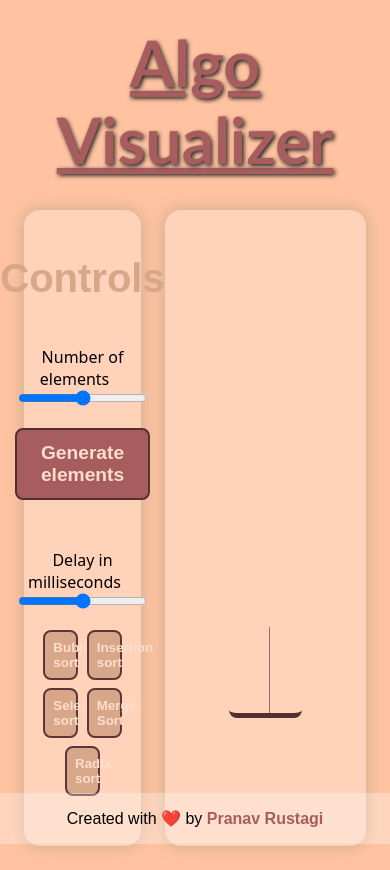
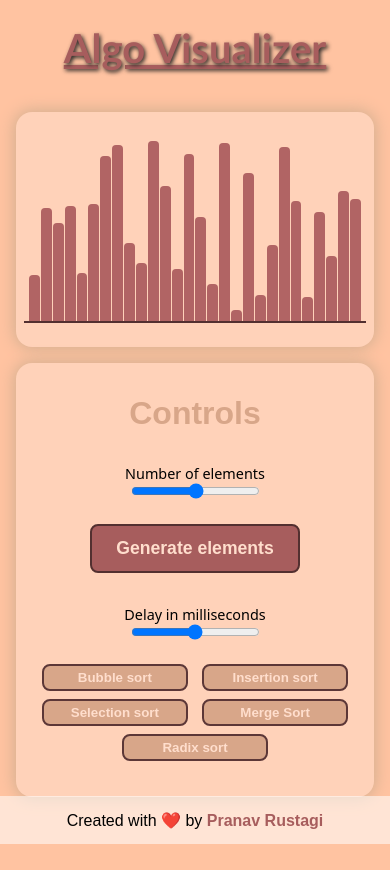
Before and after one commit to Pranav-Rustagi/algo-visualizer, a plain HTML site: page index.html in a window 390 px wide. After the commit the page ends 844 px from the top, so only its background shows below. Drawn offline with Linux system fonts and the light colour scheme.

Commit message:
dynamic delay, responsive

```diff
--- a/index.html
+++ b/index.html
@@ -24,15 +24,15 @@
             <div class="controls-header">
                 Controls
             </div>
-            <br />
+            <!-- <br /> -->
             <div>
                 <label for="count">Number of elements</label>
-                <input id="count" type="range" name="count" min="10" max="100" />
+                <input id="count" type="range" name="count" min="5" max="50" />
             </div>
             <div>
                 <button class="btn-lg" id="generate-elements">Generate elements</button>
             </div>
-            <br />
+            <!-- <br /> -->
             <div>
                 <label for="delay">Delay in milliseconds</label>
                 <input type="range" name="delay" id="delay" min="0" max="500" />
@@ -47,7 +47,7 @@
         </div>
     </div>
     <div class="footer">
-        Created with ❤️ by <a href="https://github.com/Pranav-Rustagi">Pranav Rustagi</a>
+        <span>Created with ❤️ by <a href="https://github.com/Pranav-Rustagi">Pranav Rustagi</a></span>
     </div>
     <script src="script.js"></script>
 </body>
--- a/script.js
+++ b/script.js
@@ -5,7 +5,7 @@ const toggleBtns = (btns) => {
 }
 
 const generateElements = (count, boardBox) => {
-    const arr = [...new Array(100).keys()];
+    const arr = [...new Array(100).keys()].slice(5);
     const heightUnit = boardBox.clientHeight / 100;
     const computedStyle = getComputedStyle(boardBox);
     const totalWidth = boardBox.clientWidth - parseFloat(computedStyle.paddingLeft) - parseFloat(computedStyle.paddingRight);
@@ -40,12 +40,12 @@ const getNewBars = (boardBox) => {
     return bars;
 }
 
-const bubbleSort = async (boardBox, delay) => {
+const bubbleSort = async (boardBox, delayEl) => {
     const bars = getNewBars(boardBox);
     for(let i = 0; i < bars.length; i++) {
         for(let j = 0; j < bars.length - i - 1; j++) {
             bars[j].classList.add("active");
-            await sleep(delay);
+            await sleep(delayEl.value);
             if (+bars[j].dataset.value > +bars[j + 1].dataset.value) {
                 [bars[j + 1], bars[j]] = [bars[j], bars[j + 1]];
                 renderChange(boardBox, bars);
@@ -57,13 +57,13 @@ const bubbleSort = async (boardBox, delay) => {
 }
 
 
-const selectionSort = async (boardBox, delay) => {
+const selectionSort = async (boardBox, delayEl) => {
     const bars = getNewBars(boardBox);
     for(let i = 0 ; i < bars.length ; i++) {
         let minInd = i;
         for(let j = i ; j < bars.length ; j++) {
             bars[j].classList.add("active");
-            await sleep(delay);
+            await sleep(delayEl.value);
             if(+bars[j].dataset.value < +bars[minInd].dataset.value) {
                 minInd = j;
             }
@@ -75,14 +75,14 @@ const selectionSort = async (boardBox, delay) => {
     }
 }
 
-const insertionSort = async (boardBox, delay) => {
+const insertionSort = async (boardBox, delayEl) => {
     const bars = getNewBars(boardBox);
 
     for(let i = 0 ; i < bars.length ; i++) {
         bars[i].classList.add("active");
         let j = i - 1;
         while(j >= 0) {
-            await sleep(delay);
+            await sleep(delayEl.value);
             if(+bars[j].dataset.value > +bars[j + 1].dataset.value) {
                 [bars[j], bars[j + 1]] = [bars[j + 1], bars[j]];
                 renderChange(boardBox, bars);
@@ -97,7 +97,7 @@ const insertionSort = async (boardBox, delay) => {
     }
 }
 
-const mergeSort = async (boardBox, delay) => {
+const mergeSort = async (boardBox, delayEl) => {
     const bars = getNewBars(boardBox);
 
     const merge = (left, right) => {
@@ -115,7 +115,7 @@ const mergeSort = async (boardBox, delay) => {
             const mid = Math.floor((left + right) / 2);
             await mergeSortHelper(left, mid);
             await mergeSortHelper(mid + 1, right);
-            await sleep(delay);
+            await sleep(delayEl.value);
             merge(left, right);
         }
     }
@@ -123,7 +123,7 @@ const mergeSort = async (boardBox, delay) => {
     await mergeSortHelper(0, bars.length - 1);
 }
 
-const radixSort = async (boardBox, delay) => {
+const radixSort = async (boardBox, delayEl) => {
     const bars = getNewBars(boardBox);
     const max = Math.max(...bars.map(el => +el.dataset.value));
     const maxDigits = max.toString().length;
@@ -138,7 +138,7 @@ const radixSort = async (boardBox, delay) => {
             bars[j].classList.add("active");
             let k = j - 1;
             while(k >= 0) {
-                await sleep(delay);
+                await sleep(delayEl.value);
                 if(getDigit(+bars[k].dataset.value, i) > getDigit(+bars[k + 1].dataset.value, i)) {
                     [bars[k], bars[k + 1]] = [bars[k + 1], bars[k]];
                     renderChange(boardBox, bars);
@@ -171,7 +171,7 @@ window.addEventListener("load", () => {
     bubbleSortBtn.addEventListener("click", async (e) => {
         if(e.target.hasAttribute("disabled")) return;
         toggleBtns(btns);
-        await bubbleSort(boardBox, delayEl.value);
+        await bubbleSort(boardBox, delayEl);
         toggleBtns(btns);
     });
 
@@ -179,7 +179,7 @@ window.addEventListener("load", () => {
     selectionSortBtn.addEventListener("click", async (e) => {
         if(e.target.hasAttribute("disabled")) return;
         toggleBtns(btns);
-        await selectionSort(boardBox, delayEl.value);
+        await selectionSort(boardBox, delayEl);
         toggleBtns(btns);
     });
 
@@ -187,7 +187,7 @@ window.addEventListener("load", () => {
     insertionSortBtn.addEventListener("click", async (e) => {
         if(e.target.hasAttribute("disabled")) return;
         toggleBtns(btns);
-        await insertionSort(boardBox, delayEl.value);
+        await insertionSort(boardBox, delayEl);
         toggleBtns(btns);
     });
 
@@ -195,7 +195,7 @@ window.addEventListener("load", () => {
     mergeSortBtn.addEventListener("click", async (e) => {
         if(e.target.hasAttribute("disabled")) return;
         toggleBtns(btns);
-        await mergeSort(boardBox, delayEl.value);
+        await mergeSort(boardBox, delayEl);
         toggleBtns(btns);
     });
 
@@ -203,7 +203,7 @@ window.addEventListener("load", () => {
     radixSortBtn.addEventListener("click", async(e) => {
         if(e.target.hasAttribute("disabled")) return;
         toggleBtns(btns);
-        await radixSort(boardBox, delayEl.value);
+        await radixSort(boardBox, delayEl);
         toggleBtns(btns);
     })
 });
--- a/style.css
+++ b/style.css
@@ -23,11 +23,12 @@ body {
     display: flex;
     flex-direction: row-reverse;
     height: calc(100vh - 10rem);
-    padding: 1.5rem;
+    padding: 1.5rem 1.5rem 0;
+    width: 100%;
 }
 
 .board {
-    width: 70vw;
+    width: 70%;
     height: 100%;
     background-color: #ffd2b9;
     margin: 0 0 0 0.75rem;
@@ -95,7 +96,7 @@ body {
 }
 
 .controls {
-    width: 30vw;
+    width: 30%;
     height: 100%;
     background-color: #ffd2b9;
     display: flex;
@@ -114,6 +115,7 @@ body {
     color: #d8a689;
     font-weight: bold;
     font-family: Arial, Helvetica, sans-serif;
+    margin-bottom: 1rem;
 }
 
 .controls > div {
@@ -127,7 +129,7 @@ body {
 }
 
 .btn-group button {
-    width: 40%;
+    width: 45%;
 }
 
 button {
@@ -146,6 +148,7 @@ button {
     padding: 1rem 3rem;
     background-color: #A75D5D;
     border: 2px solid #533030;
+    margin-bottom: 1rem;
 }
 
 button:disabled {
@@ -154,6 +157,7 @@ button:disabled {
 
 label {
     font-size: 1.25rem;
+    display: block;
     margin-right: 1rem;
     font-family: system-ui, -apple-system, BlinkMacSystemFont, 'Segoe UI', Roboto, Oxygen, Ubuntu, Cantarell, 'Open Sans', 'Helvetica Neue', sans-serif;
 }
@@ -162,10 +166,13 @@ label {
     position: fixed;
     bottom: 0;
     padding: 1rem;
-    background-color: rgba(255, 255, 255, 0.307);
+    background-color: rgba(255, 255, 255, 0.552);
     width: 100%;
-    text-align: center;
+    display: flex;
+    max-height: 3rem;
     font-family: Arial, Helvetica, sans-serif;
+    justify-content: center;
+    align-items: center;
 }
 
 a {
@@ -174,17 +181,85 @@ a {
     font-weight: bold;
 }
 
-@media (max-width: 992px) {
-    button {
-        padding: 0.5rem;
+@media (max-height: 768px) {
+    .header {
+        font-size: 3rem;
     }
 
-    .btn-lg {
-        padding: 0.75rem 1.5rem;
-        font-size: 1.2rem;
+    .board {
+        width: 55%;
+        padding: 6rem 2rem;
+    }
+
+    .controls {
+        width: 45%;
+    }
+
+    .controls-header {
+        font-size: 2rem;
     }
 
     label {
         font-size: 1rem;
     }
+
+    .btn-group button {
+        padding: 0.5rem;
+    }
 }
+
+@media (max-width: 575px) {
+    .header {
+        font-size: 2.5rem;
+        max-height: 15vh;
+    }
+
+    .main {
+        flex-direction: column;
+        padding: 2rem 1rem 0;
+        width: 100%;
+        height: 85vh;
+    }
+
+    .board {
+        width: 100%;
+        margin: 0 0 1rem;
+        padding: 1.5rem 0.5rem;
+        height: 35%;
+    }
+
+    .box {
+        border-width: 2px;
+        border-radius: 0;
+        padding: 0 0.25rem;
+    }
+
+    .controls {
+        width: 100%;
+        height: 65%;
+        margin: 0;
+        padding: 1rem;
+    }
+
+    .controls-header {
+        font-size: 2rem;
+    }
+
+    label {
+        font-size: 0.9rem;
+        margin: 0;
+    }
+
+    .btn-lg {
+        font-size: 1.1rem;
+        padding: 0.75rem 1.5rem;
+    }
+
+    .btn-group button {
+        padding: 0.25rem;
+    }
+
+    br {
+        height: 2px;
+    }
+}
```
